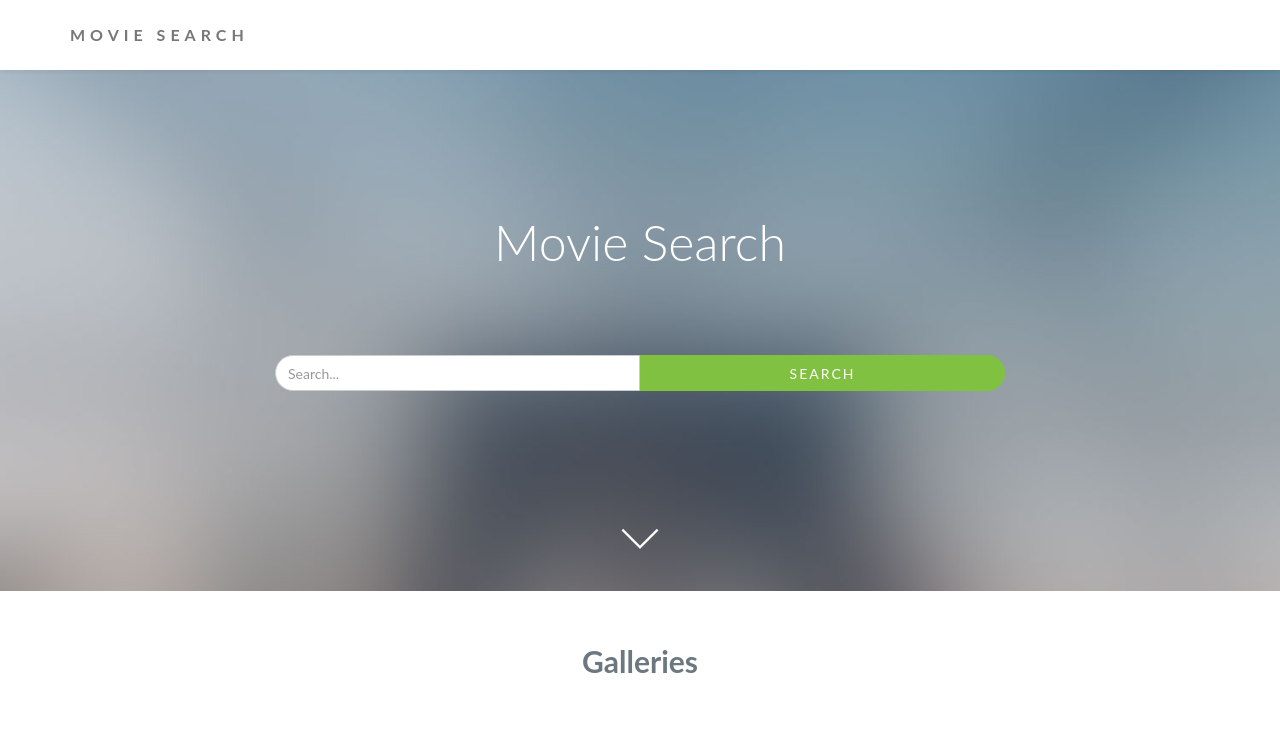
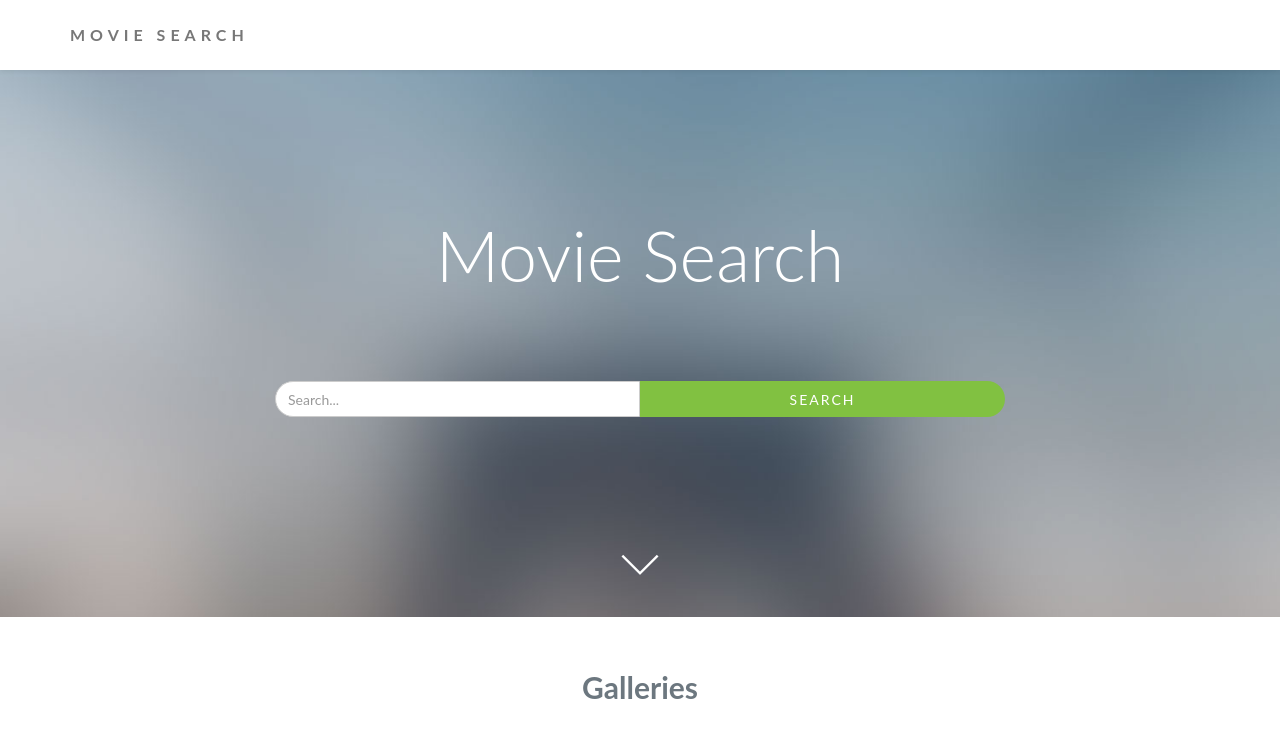
Before and after one commit to georgms/fhs-swt2016_imdb, a website: page index.html in a window 1280 px wide. Shown: the top 731 px of the page. Drawn offline with Linux system fonts and the light colour scheme; a web font is replaced by a local one.

Commit message:
tiny change

```diff
--- a/css/style.css
+++ b/css/style.css
@@ -330,7 +330,7 @@ a:hover {
   text-align: center;
   font-weight: 300;
   line-height: 1.3;
-  font-size: 50px;
+  font-size: 70px;
   margin-top: 100px;
 }
 @media screen and (max-width: 768px) {
```
